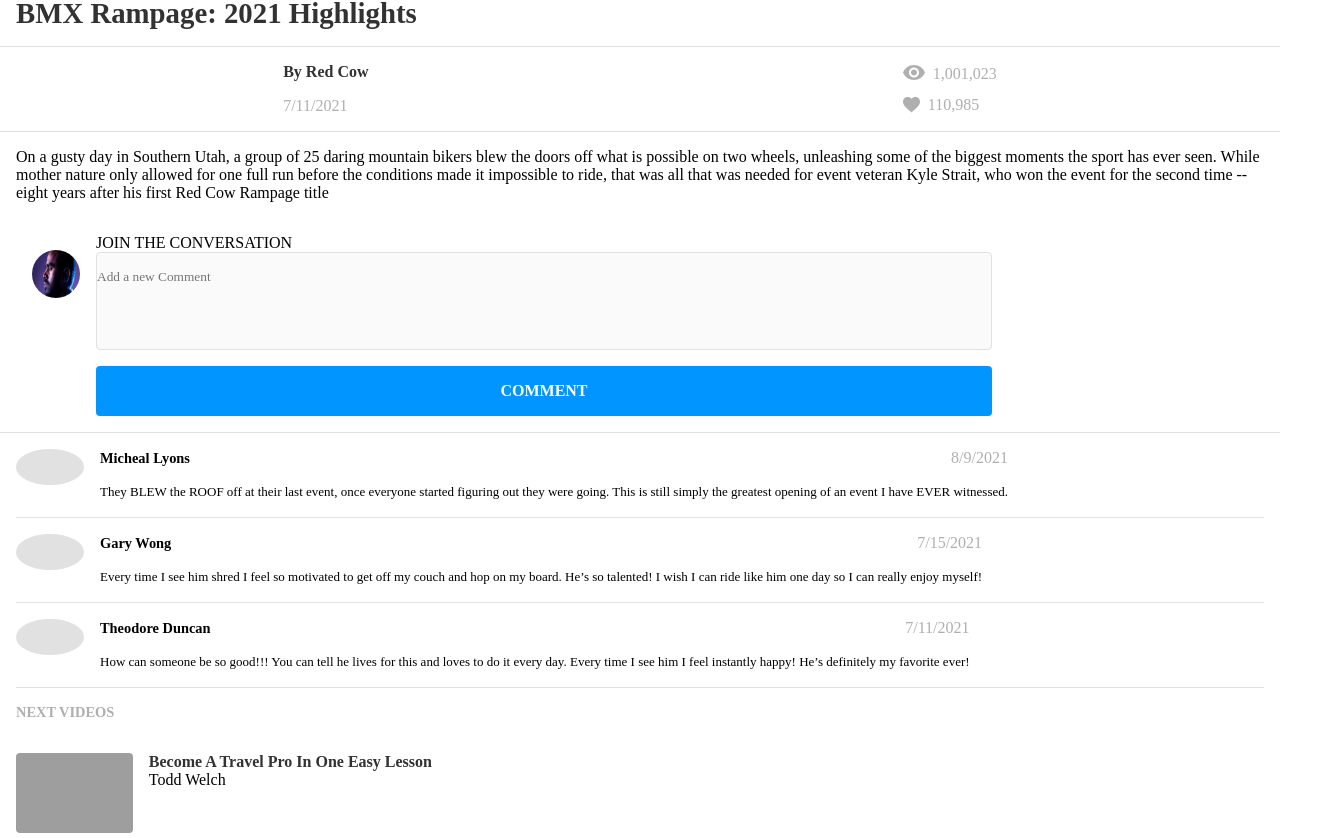
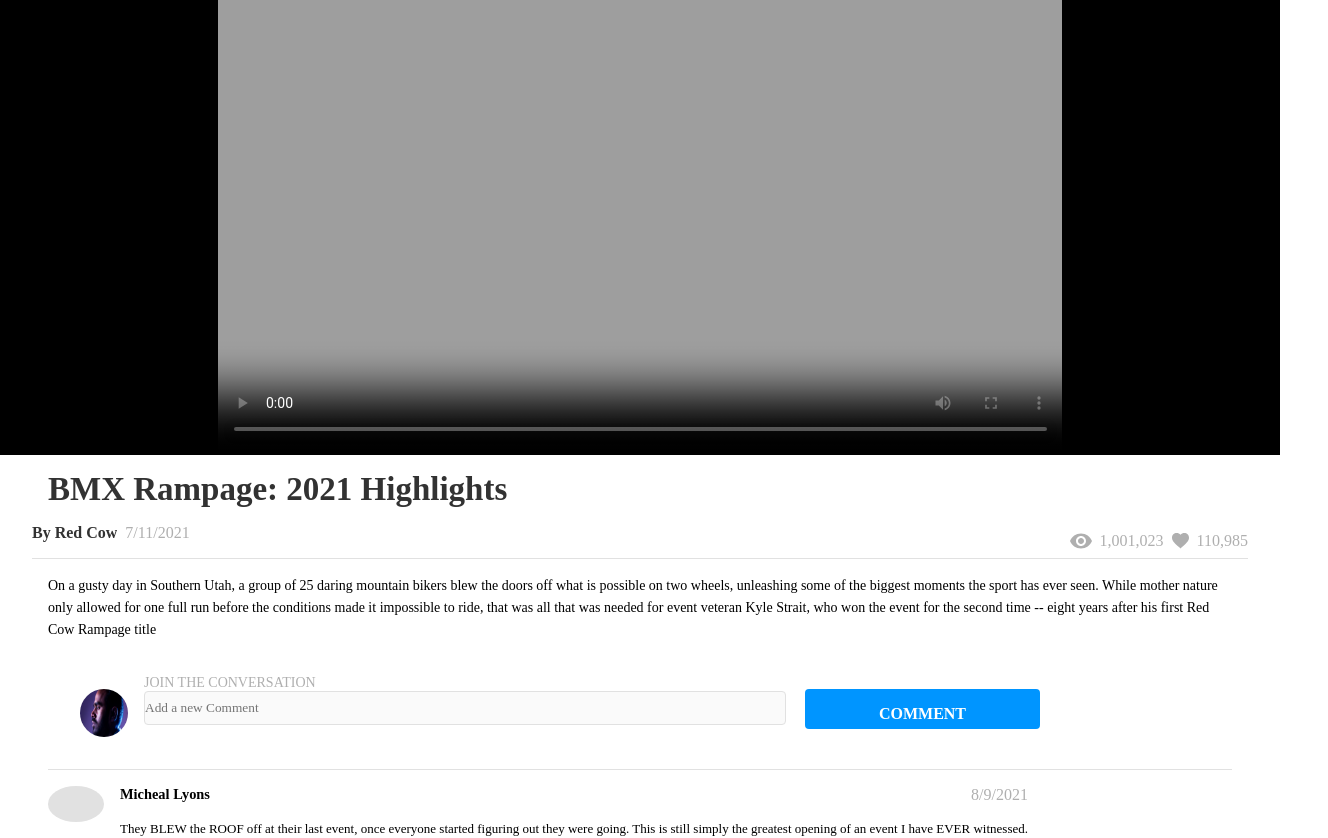
Before and after one commit to Abana55/alec-bana-brainflix, a React (Create React App) app: page / in a window 1280 px wide. Shown: the part 297-1135 px from the top of the page, 1328 px wide, since content can reach past the window. Built offline with nearby package versions, Linux system fonts and the light colour scheme; grey boxes are pictures that could not be loaded.

Commit message:
styles done for tablet

```diff
--- a/src/components/Comments/Comments.js
+++ b/src/components/Comments/Comments.js
@@ -7,15 +7,17 @@ function Comments({ videoInfo }) {
       <section className="comment__form">
         <img className="comment__user" alt="user profile" src={avatar} />
         <form className="comment__box">
-          <label>JOIN THE CONVERSATION</label>
+          <section className="comment__conversation">
+          <label className="comment__label">JOIN THE CONVERSATION</label>
           <input
             className="comment__input"
             placeholder="Add a new Comment"
           ></input>
+          </section>
           <button className="comment__button">COMMENT</button>
         </form>
       </section>
-      <section>
+      <section className="comment__loop">
         {videoInfo.comments.map((comments) => (
           <section className="comment__section">
             <div className="comment__avatar"></div>
--- a/src/components/Comments/Comments.scss
+++ b/src/components/Comments/Comments.scss
@@ -6,6 +6,9 @@
         display: flex;
         padding: 1rem;
         border-bottom: 1px solid $mercury;
+        @include tablet {
+            margin: 0 3rem;
+        }
     }
     &__user {
         height: 3rem;
@@ -18,6 +21,16 @@
         display: flex;
         flex-direction: column;
         width: 70vw;
+        @include tablet {
+            flex-direction: row;
+        }
+    }
+    &__conversation {
+        width: 100%;
+    }
+    &__label {
+        color: $silver;
+        font-size: .875rem;
     }
     &__input {
         padding-top: 1rem;
@@ -25,12 +38,27 @@
         border: 1px solid $mercury ;
         background-color: $alabaster;
         border-radius: 0.25rem;
+        width: 66vw;
         &:focus {
             border: 2px solid $brainflix-blue;
+        }
+        @include tablet {
+            padding-top: 0.5rem;
+            padding-bottom: 0.5rem;
+            width: 50vw;
         }
     }
     &__button {
         @include button;
+        @include tablet {
+            height: 5vh;
+            width: 24vw;
+        }
+    }
+    &__loop {
+        @include tablet {
+            margin: 0 2rem;
+        }
     }
     &__section{
         border-bottom: 1px solid $mercury;
@@ -48,6 +76,9 @@
         height: 2.25rem;
         padding-right: 2rem;
         margin-right: 1rem;
+        @include tablet {
+            width: 1.5rem;
+        }
     }
     &__fill {
         display: flex;
--- a/src/components/Main/Main.scss
+++ b/src/components/Main/Main.scss
@@ -0,0 +1,2 @@
+@use '../../styles/partials/mixins' as *;
+@use '../../styles/partials/variables' as *;
--- a/src/components/Video/Video.scss
+++ b/src/components/Video/Video.scss
@@ -2,7 +2,15 @@
 @use '../../styles/partials/variables' as *;
 
 .hero {
+    background-color: $brainflix-darkblack !important;
+    @include tablet {
+        padding-inline: 4vw;
+    }
+    @include desktop {
+        padding-inline: 17vw;
+    }
     &__video {
-        height: 20vh;
-    }
+        width: 100%;
+
 }
+}
--- a/src/components/VideoDetails/VideoDetails.scss
+++ b/src/components/VideoDetails/VideoDetails.scss
@@ -2,11 +2,18 @@
 @use '../../styles/partials/variables' as *;
 
 .info {
+    @include tablet {
+        margin: 0 2rem;
+    }
     &__title {
         font-size: 1.8rem;
         padding: 1rem;
         color: $brainflix-black;
         border-bottom: 1px solid $mercury;
+        @include tablet {
+            border: none;
+            font-size: 2.0625rem;
+        }
     }
     &__section {
         display: flex;
@@ -14,6 +21,10 @@
         padding: 1rem;
         align-items: center;
         border-bottom: 1px solid $mercury;
+        @include tablet {
+            padding: 0;
+            justify-content: space-between;
+        }
     }
     &__user {
         font-weight: 700;
@@ -22,19 +33,46 @@
     }
     &__data {
         display: flex;
+        @include tablet {
+            padding-left: .5rem;
+        }
+    }
+    &__box {
+        @include tablet {
+            display: flex;
+        }
+    }
+    &__box-2 {
+        @include tablet {
+            display: flex;
+            align-items: center;
+        }
     }
     &__icon-1{
         margin-bottom: 1rem;
         margin-right: .5rem;
+        @include tablet {
+            margin: 0;
+        }
     }
     &__icon-2{
         margin-right: .5rem;
+        @include tablet {
+            margin: 0;
+        }
     }
     &__number {
         color: $silver;
+        @include tablet {
+            padding-left: .5rem;
+        }
     }
     &__description {
         padding: 1rem;
+        @include tablet {
+            font-size: .875rem;
+            line-height: 1.375rem;
+        }
 
     }
 }
--- a/src/components/Videos/Videos.js
+++ b/src/components/Videos/Videos.js
@@ -3,7 +3,7 @@ import './Videos.scss';
 function Videos({compVids}) {
 
     return (
-        <>
+        <section className='videos__container'>
         <h2 className='videos'>NEXT VIDEOS</h2>
         {compVids.map((tehe) =>
         <section className='videos__box'>
@@ -15,7 +15,7 @@ function Videos({compVids}) {
         </section>
 
         )}
-        </>
+        </section>
     )
 }
 
--- a/src/components/Videos/Videos.scss
+++ b/src/components/Videos/Videos.scss
@@ -5,9 +5,18 @@
     color: $silver;
     font-size: .9rem;
     padding: 1rem;
+    padding-top: 1rem;
+    &__container {
+        @include tablet {
+        margin: 0 2rem;
+        padding: 0;
+        }
+    }
     &__box {
         display: flex;
         margin: 1rem;
+        width: 100vw;
+
     }
     &__img {
         border-radius: .25rem;
@@ -18,10 +27,18 @@
     &__container {
         padding-left: 1rem;
         width: 55%;
+        @include tablet {
+            width: 31%;
+            padding-left: 0;
+
+        }
     }
     &__title {
         font-weight: 700;
         color: $brainflix-black;
         text-overflow: ellipsis;
+        @include tablet {
+            margin-bottom: 1rem;
+        }
     }
 }
--- a/src/styles/partials/_globals.scss
+++ b/src/styles/partials/_globals.scss
@@ -27,6 +27,5 @@
 }
 body {
   margin: 0;
-  background-color: $white;
   font-family: 'Avenir', sans-serif;
 }
--- a/src/styles/partials/_variables.scss
+++ b/src/styles/partials/_variables.scss
@@ -6,7 +6,7 @@ $brainflix-blue: #0095FF;
 $silver: #AFAFAF;
 $white:#FFFFFF;
 //Secondary Colors
-$brainflix-darkblack:#0000;
+$brainflix-darkblack:#000000;
 $brainflix-darkblue: #0065AD;
 $mercury:#E1E1E1;
 $alabaster:#FAFAFA;
```
